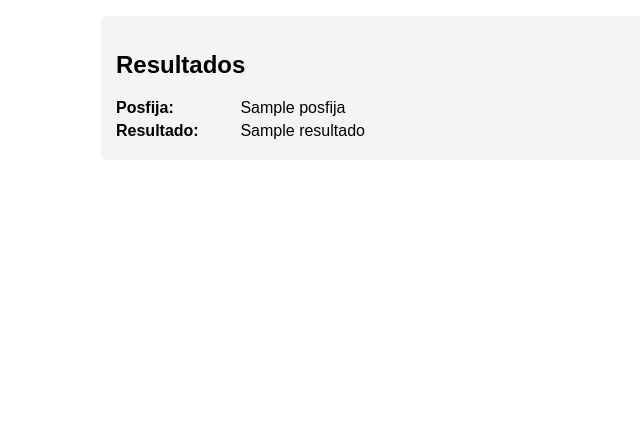
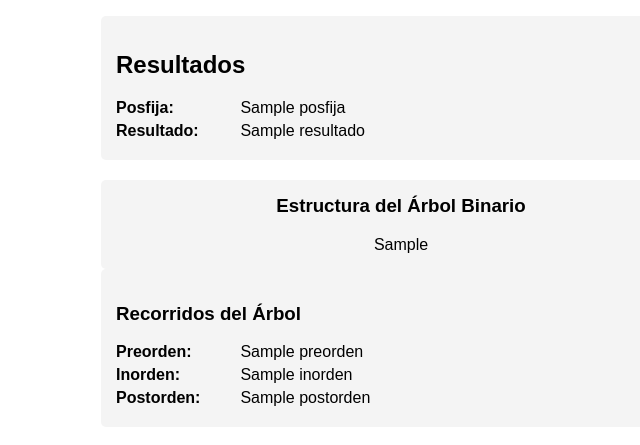
Before and after one commit to EduardoAgze/ADT-ArbolBinario, a Flask app: template MVC_ejer._expresiones/templates/index.html in a window 1280 px wide. Shown: the part 204-649 px from the top of the page, without its empty margins (239-879 px from the left). Run offline with Flask 3, Linux system fonts and the light colour scheme; the template is opened without the code that fills it: most values are stand-ins (such as "Sample title", 1, 10 or a date in 2020).

Commit message:
Se añadió el gráfico de la estructura del Árbol Binario importando la librería Digraph.

```diff
--- a/MVC_ejer._expresiones/static/css/styles.css
+++ b/MVC_ejer._expresiones/static/css/styles.css
@@ -46,3 +46,21 @@ button {
     display: inline-block;
     width: 120px;
 }
+
+.arbol {
+    margin-top: 20px;
+    padding: 15px;
+    background: #f4f4f4;
+    border-radius: 5px;
+    text-align: center;
+    overflow-x: auto;
+}
+
+.arbol h3 {
+    margin-top: 0;
+}
+
+.grafico svg {
+    max-width: 100%;
+    height: auto;
+}
--- a/MVC_ejer._expresiones/templates/index.html
+++ b/MVC_ejer._expresiones/templates/index.html
@@ -29,6 +29,18 @@
         <p><strong>Posfija:</strong> {{ posfija | join(' ') }}</p>
         <p><strong>Resultado:</strong> {{ resultado }}</p>
     </div>
+
+    <div class="arbol">
+        <h3>Estructura del Árbol Binario</h3>
+        <div class="grafico">{{ grafico_svg | safe }}</div>
+    </div>
+
+    <div class="resultados">
+        <h3>Recorridos del Árbol</h3>
+        <p><strong>Preorden:</strong> {{ preorden }}</p>
+        <p><strong>Inorden:</strong> {{ inorden }}</p>
+        <p><strong>Postorden:</strong> {{ postorden }}</p>
+    </div>
     {% endif %}
 </body>
 </html>
```
Also changed, not shown: MVC_ejer._expresiones/controller/expresiones_controller.py (+7 -0 lines), MVC_ejer._expresiones/model/ejercicio_expresiones.py (+22 -0 lines).
